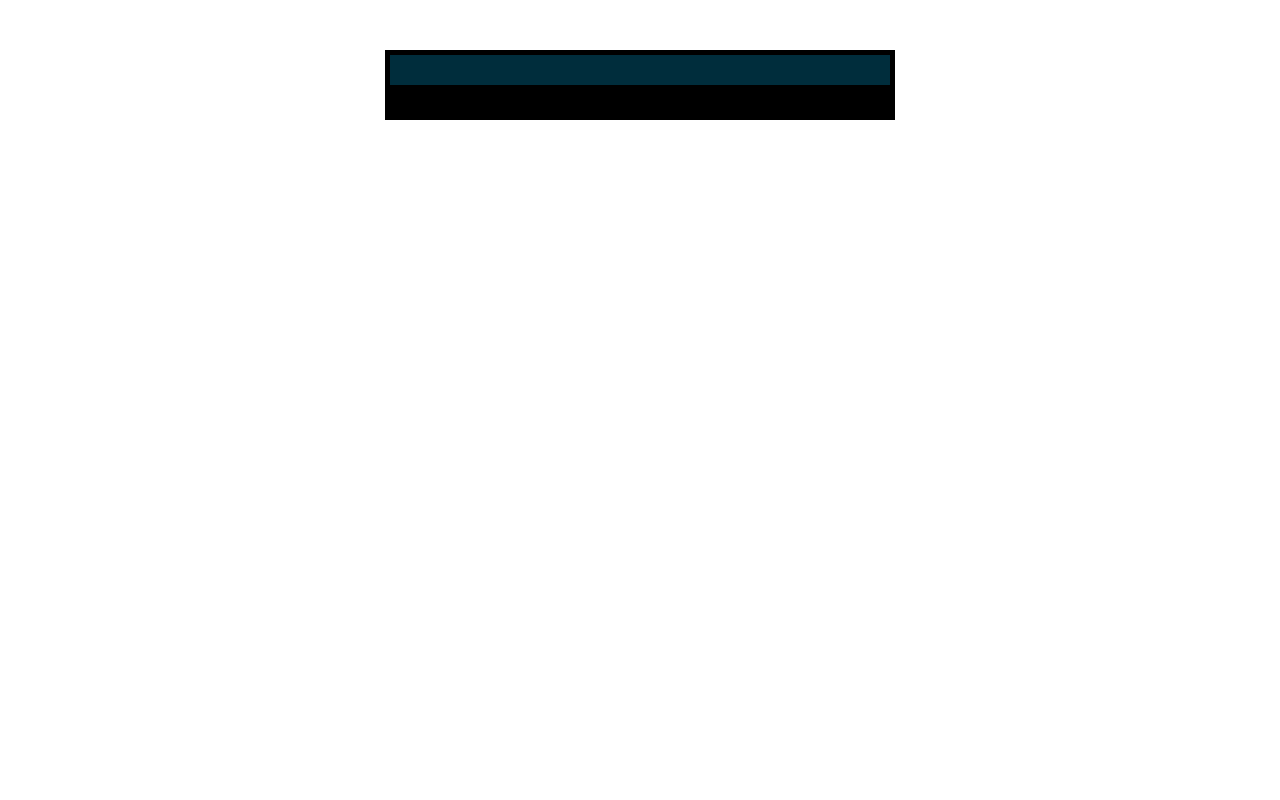
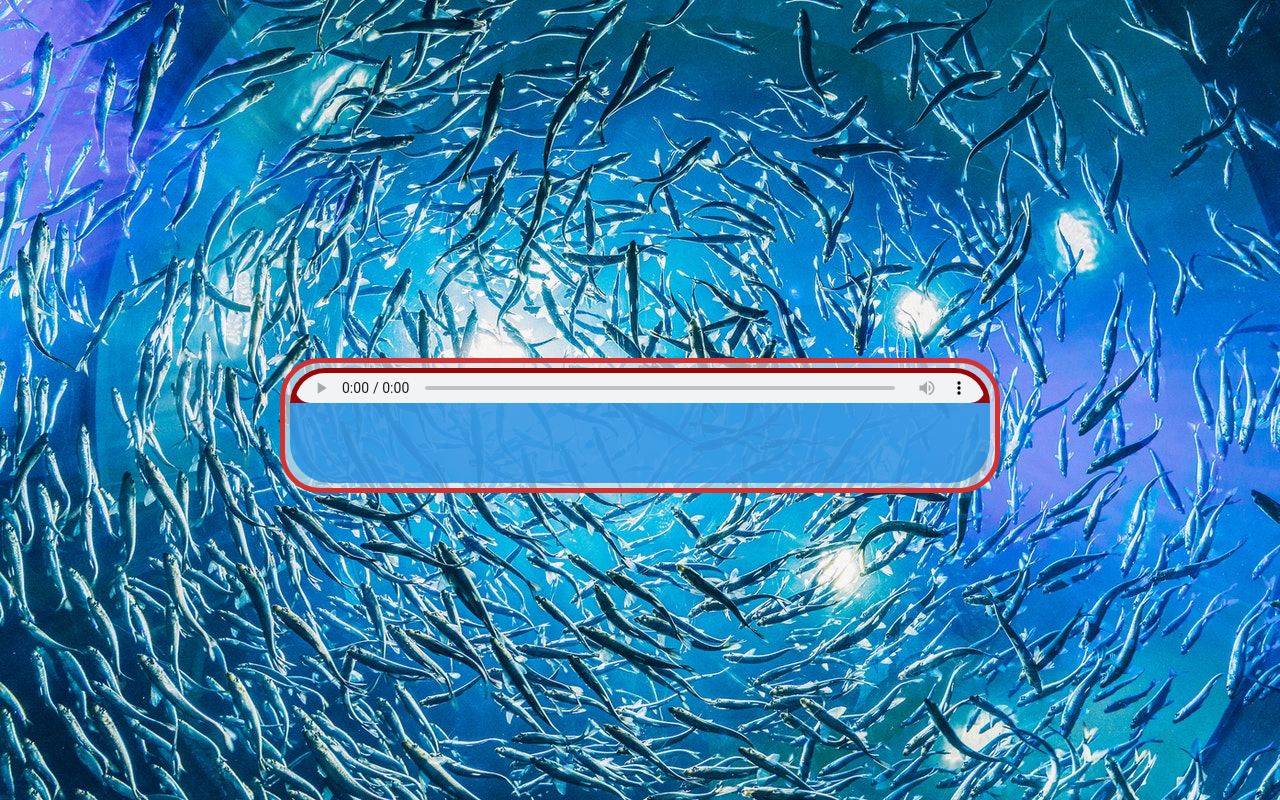
Before and after one commit to wahsandaruwan/audio_analyzer_bars_1, a plain HTML site: page index.html in a window 1280 px wide. Drawn offline with Linux system fonts and the light colour scheme.

Commit message:
Finshed Version One : Red

```diff
--- a/index.html
+++ b/index.html
@@ -5,13 +5,15 @@
     <meta name="viewport" content="width=device-width, initial-scale=1.0">
     <title>Analyzer Bars</title>
     <link rel="stylesheet" href="./style.css">
+    <script src="./script.js"></script>
 </head>
 <body>
-    <!-- Player -->
+    <!-- Complete Player -->
     <div id="mp3_player">
+        <!-- Audio Playe will be add here -->
         <div id="audio_box">
         </div>
-        <canvas id="analyzer"></canvas>
+        <canvas id="analyzer_render"></canvas>
     </div>
 </body>
 </html>
--- /dev/null
+++ b/script.js
@@ -0,0 +1,41 @@
+// Create a new instance for audio object
+var audio = new Audio();
+audio.src = './sample.mp3';
+audio.controls = true;
+audio.loop = true;
+audio.autoplay = false;
+
+// Variables for Analyzer
+var canvas, ctx, source, context, analyzer, fbc_array, bars, bar_x, bar_width, bar_height;
+// Initialize the mp3 player after page loads
+window.addEventListener("load", initMp3, false);
+function initMp3(){
+    document.getElementById('audio_box').appendChild(audio);
+    context = new AudioContext(); // Audiocontext object instance
+    analyzer = context.createAnalyser(); //Analyzer node method
+    canvas = document.getElementById('analyzer_render');
+    ctx = canvas.getContext('2d');
+    // Re route the audio playback into the processing graph of the AudioContext
+    source = context.createMediaElementSource(audio);
+    source.connect(analyzer);
+    analyzer.connect(context.destination);
+    frameLooper();
+}
+
+// Framelooper() animates any styles of graphics you wish to the audio frequency looping at the
+// Default frame rate that the browser provides (approx. 60fps)
+function frameLooper(){
+    window.requestAnimationFrame(frameLooper);
+    fbc_array = new Uint8Array(analyzer.frequencyBinCount);
+    analyzer.getByteFrequencyData(fbc_array);
+    ctx.clearRect(0, 0, canvas.width, canvas.height); // Clear the canvas
+    ctx.fillStyle = '#d63031'; // Color of bars
+    bars = 100;
+    for(var i = 0; i < bars; i++){
+        bar_x = i * 3;
+        bar_width = 2;
+        bar_height = -(fbc_array[i] / 2);
+        // fillRect(x, y, width, height) //Explanation of the parameters below
+        ctx.fillRect(bar_x, canvas.height, bar_width, bar_height);
+    }
+}
--- a/style.css
+++ b/style.css
@@ -1,20 +1,39 @@
+/* Whole Doc */
+body{
+    background: url(./bg.jpg) no-repeat;
+    background-position: top center;
+    background-size: cover;
+    padding-top: 300px;
+}
+
+/* Complete Player */
 #mp3_player{
-    width: 500px;
-    height: 60px;
-    background: #000;
+    width: 700px;
+    height: 115px;
+    border: #d63031 solid 5px;
+    background-color: rgb(223, 230, 233, 0.7);
+    border-radius: 40px;
     padding: 5px;
     margin: 50px auto;
 }
 
+/* Audio Player */
 #mp3_player > div > audio{
-    width: 500px;
-    background: #000;
+    width: 690px;
+    height: 30px;
+    background: #9b0505;
     float: left;
+    border-top-left-radius: 40px;
+    border-top-right-radius: 40px;
+    padding: 5px 5px 0 5px;
 }
 
+/* Canvas */
 #mp3_player > canvas{
-    width: 500px;
-    height: 30px;
-    background: #002d3c;
+    width: 700px;
+    height: 80px;
+    background: rgb(9, 132, 227, 0.7);
     float: left;
+    border-bottom-left-radius: 40px;
+    border-bottom-right-radius: 40px;
 }
```
Also changed, not shown: bg.jpg (added).
